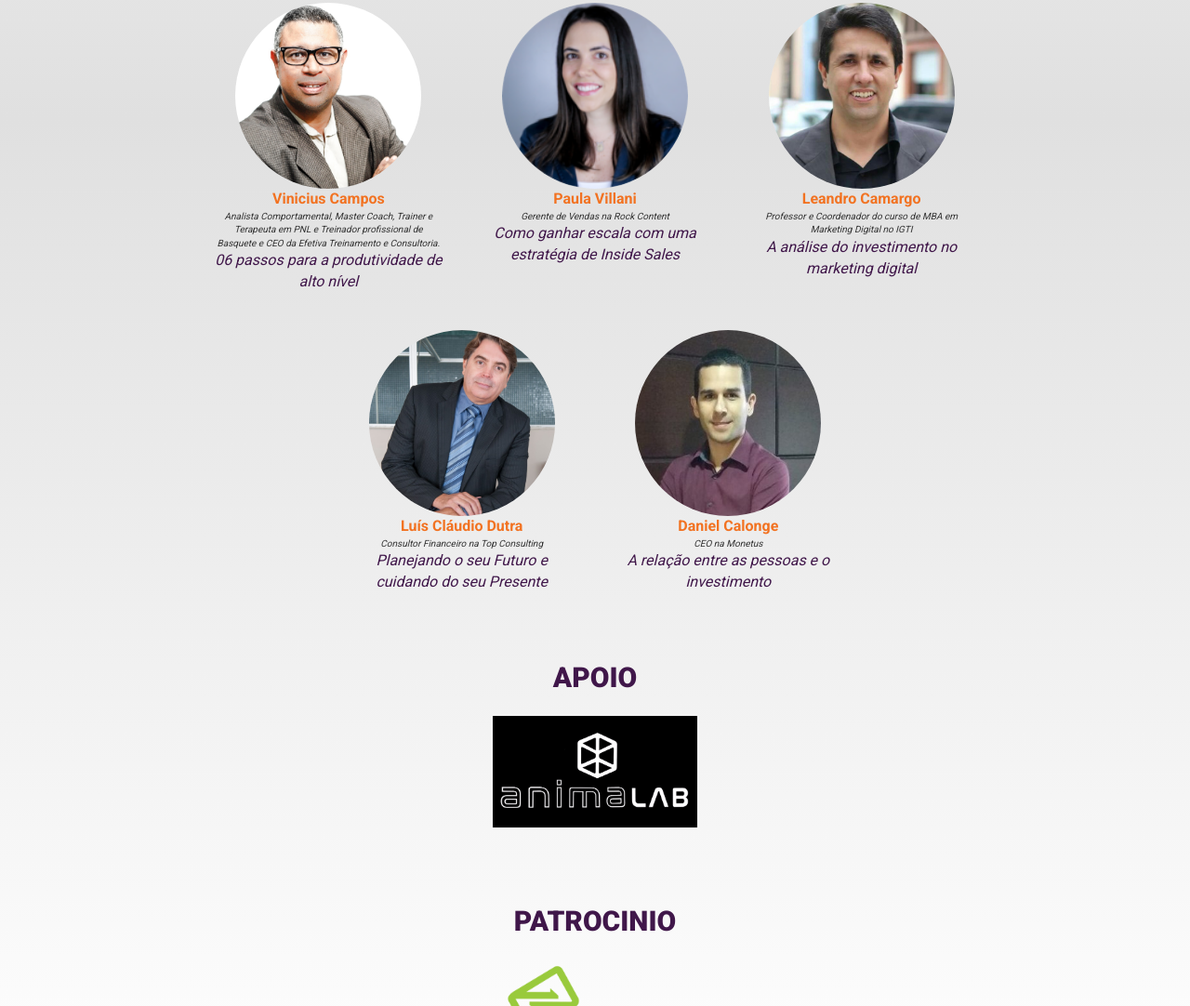
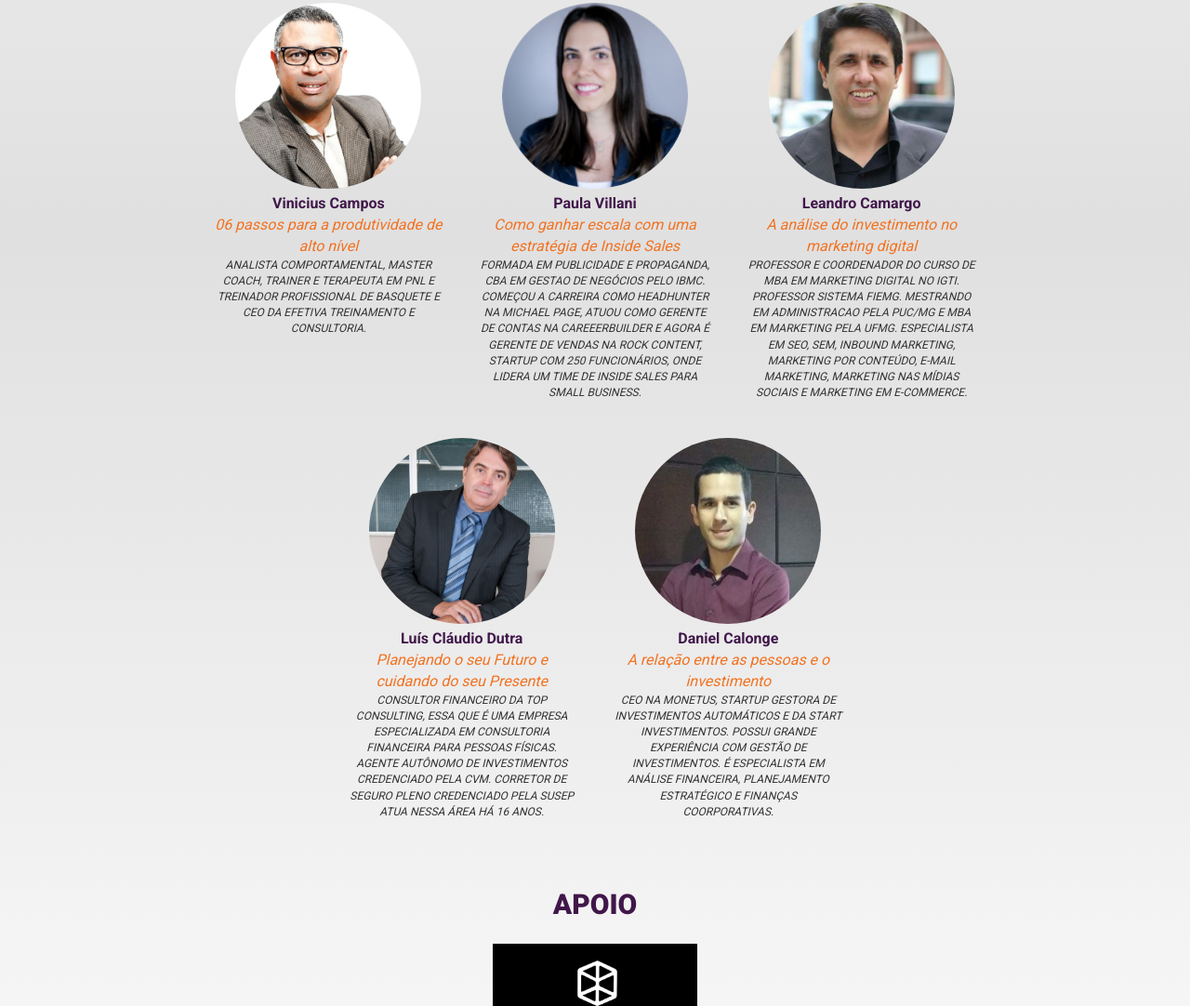
Before and after one commit to roberthgodoy/evento-grupo-inter, a website: page index.html in a window 1280 px wide. Shown: the part 2055-3137 px from the top of the page at 93% size. Drawn offline with nearby package versions, Linux system fonts and the light colour scheme.

Commit message:
Edited couch section

```diff
--- a/css/style.css
+++ b/css/style.css
@@ -79,18 +79,20 @@
 
 .speaker-name {
   font-weight: bold;
-  color: #F27221;
+  color: #40174a;
+  margin-top: 5px;
 }
 
 .speaker-occupation {
   font-style:italic;
-  font-size: 10px;
+  font-size: 12px;
+  text-transform: uppercase;
 }
 
 .speaker-theme {
   font-style:italic;
   font-size: 16px;
-  color: #40174a;
+  color: #F27221;
 }
 
 .section-support {
--- a/index.html
+++ b/index.html
@@ -131,8 +131,8 @@
                 </div>
                 <div class="col-xs-12 col-sm-6 col-lg-6" style="float:left;">
                     <div class="section-main-title text-left" style="padding-top: 10px;">
-                        <div class="hidden-xs hidden-sm"><span style="color:#f27221;">(r)</span> EVOLUÇÃO<br/> ECONÔMICA</div>
-                        <div class="hidden-md hidden-lg text-center"><span style="color:#f27221;">(r)</span> EVOLUÇÃO ECONÔMICA</div>
+                        <div class="hidden-xs hidden-sm"><span style="color:#f27221;">(r)</span> EVOLUÇÃO<br/> FINANCEIRA</div>
+                        <div class="hidden-md hidden-lg text-center"><span style="color:#f27221;">(r)</span> EVOLUÇÃO FINANCEIRA</div>
                     </div>
                     <div style="text-align:justify;font-size: 16px;">
                         <p>A maior parte das pessoas se sacrifica pra obter dinheiro, porém não usam a mesma energia para mantê-lo! Tudo isso por falta de conhecimento, seja dela mesmo, do mercado financeiro ou do mundo empresarial.</p>
@@ -161,22 +161,33 @@
                         <div class="col-xs-12 col-sm-4 col-lg-4 box-speaker">
                             <div class="pic-speaker" style="background-image:url(img/vinicius-campos.jpg)"></div>
                             <div class="speaker-name">Vinicius Campos</div>
-                            <div class="speaker-occupation">Analista Comportamental, Master Coach, Trainer e Terapeuta em PNL e Treinador profissional de Basquete e CEO da Efetiva Treinamento e Consultoria.</div>
                             <div class="speaker-theme">06 passos para a produtividade de alto nível</div>
+                            <div class="speaker-occupation">
+                              Analista Comportamental, Master Coach, Trainer e Terapeuta em PNL e Treinador profissional de Basquete e CEO da Efetiva Treinamento e Consultoria.
+                            </div>
                         </div>
 
                         <div class="col-xs-12 col-sm-4 col-lg-4 box-speaker">
                             <div class="pic-speaker" style="background-image:url(img/paula-villani.png)"></div>
                             <div class="speaker-name">Paula Villani</div>
-                            <div class="speaker-occupation">Gerente de Vendas na Rock Content</div>
                             <div class="speaker-theme">Como ganhar escala com uma estratégia de Inside Sales</div>
+                            <div class="speaker-occupation">FORMADA EM PUBLICIDADE E PROPAGANDA,
+                              CBA EM GESTAO DE NEGÓCIOS PELO IBMC.
+
+                              COMEÇOU A CARREIRA COMO HEADHUNTER NA MICHAEL PAGE, ATUOU COMO GERENTE DE CONTAS NA CAREEERBUILDER E AGORA É GERENTE DE VENDAS NA ROCK CONTENT, STARTUP COM 250 FUNCIONÁRIOS, ONDE LIDERA UM TIME DE INSIDE SALES PARA SMALL BUSINESS.
+                            </div>
                         </div>
 
                         <div class="col-xs-12 col-sm-4 col-lg-4 box-speaker">
                             <div class="pic-speaker" style="background-image:url(img/leandro-camargo.jpg)"></div>
                             <div class="speaker-name">Leandro Camargo</div>
-                            <div class="speaker-occupation">Professor e Coordenador do curso de MBA em Marketing Digital no IGTI</div>
                             <div class="speaker-theme">A análise do investimento no marketing digital</div>
+                            <div class="speaker-occupation">PROFESSOR E COORDENADOR DO CURSO DE MBA EM MARKETING DIGITAL NO IGTI.
+                            PROFESSOR SISTEMA FIEMG.
+
+                            MESTRANDO EM ADMINISTRACAO PELA PUC/MG E MBA EM MARKETING PELA UFMG.
+
+                            ESPECIALISTA EM SEO, SEM, INBOUND MARKETING, MARKETING POR CONTEÚDO, E-MAIL MARKETING, MARKETING NAS MÍDIAS SOCIAIS E MARKETING EM E-COMMERCE.</div>
                         </div>
                       </div>
                     </div>
@@ -187,15 +198,21 @@
                         <div class="col-xs-12 col-sm-4 col-lg-4 box-speaker">
                             <div class="pic-speaker" style="background-image:url(img/luis-claudio.jpg)"></div>
                             <div class="speaker-name">Luís Cláudio Dutra</div>
-                            <div class="speaker-occupation">Consultor Financeiro na Top Consulting</div>
                             <div class="speaker-theme">Planejando o seu Futuro e cuidando do seu Presente</div>
+                            <div class="speaker-occupation">
+                              CONSULTOR FINANCEIRO DA TOP CONSULTING, ESSA QUE É UMA EMPRESA ESPECIALIZADA EM CONSULTORIA FINANCEIRA PARA PESSOAS FÍSICAS.
+
+                              AGENTE AUTÔNOMO DE INVESTIMENTOS CREDENCIADO PELA CVM. CORRETOR DE SEGURO PLENO CREDENCIADO PELA SUSEP
+
+                              ATUA NESSA ÁREA HÁ 16 ANOS.
+                            </div>
                         </div>
 
                         <div class="col-xs-12 col-sm-4 col-lg-4 box-speaker">
                             <div class="pic-speaker" style="background-image:url(img/daniel-calonge.jpg)"></div>
                             <div class="speaker-name">Daniel Calonge</div>
-                            <div class="speaker-occupation">CEO na Monetus</div>
                             <div class="speaker-theme">A relação entre as pessoas e o investimento</div>
+                            <div class="speaker-occupation">CEO na Monetus, Startup gestora de investimentos automáticos e da Start Investimentos. Possui grande experiência com Gestão de Investimentos. É especialista em Análise Financeira, Planejamento Estratégico e Finanças Coorporativas.</div>
                         </div>
 
                         <div class="col-xs-12 col-sm-4 col-lg-2 box-speaker"></div>
```
